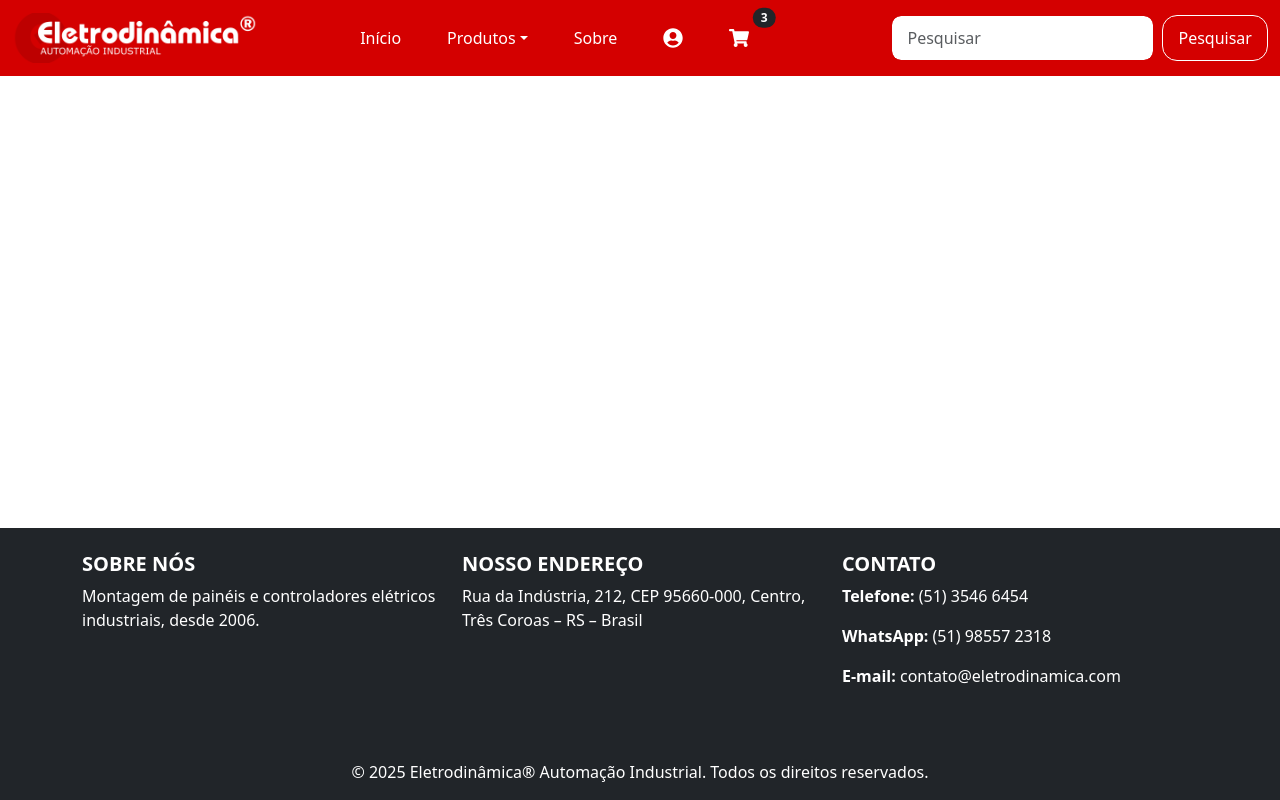
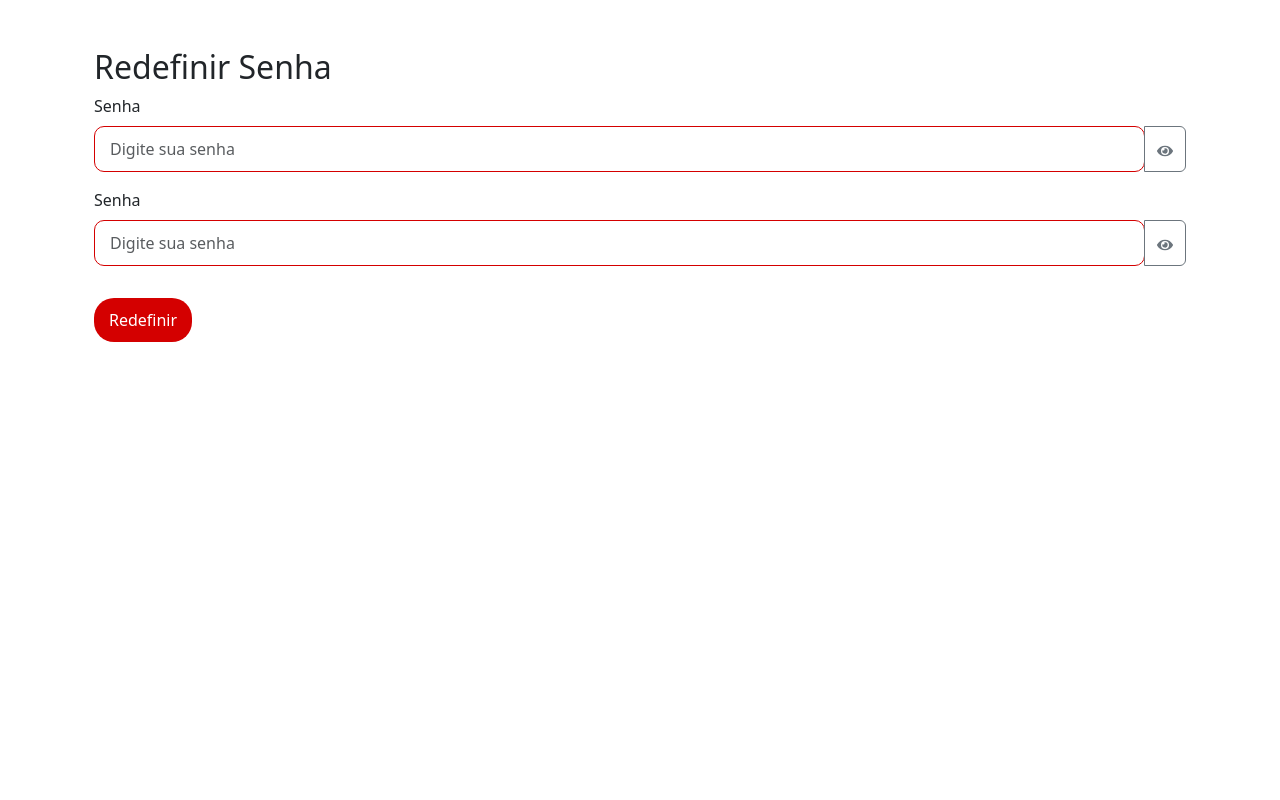
Before and after one commit to Knevitz/site_eletrodinamica, a React (Create React App) app in the folder eletrodinamica.loja/: page /redefinir-senha in a window 1280 px wide. Built offline with nearby package versions, Linux system fonts and the light colour scheme.

Commit message:
redefinição de senha e mostrar senha

```diff
--- a/eletrodinamica.loja/src/App.jsx
+++ b/eletrodinamica.loja/src/App.jsx
@@ -13,6 +13,8 @@ import NavBarComp from "./components/NavBarComp";
 import Home from "./pages/Home";
 import Carrinho from "./pages/Carrinho";
 import Login from "./pages/login";
+import RecuperarSenha from "./pages/RecuperarSenha";
+import RedefinirSenha from "./pages/RedefinirSenha";
 import ContaCliente from "./pages/ContaCliente";
 import PainelAdmin from "./pages/PainelAdmin";
 import ProdutosAdmin from "./components/ProdutosAdmin";
@@ -23,7 +25,8 @@ import Registrar from "./pages/Registrar";
 const AppContent = () => {
   const location = useLocation();
   const isLoginPage =
-    location.pathname === "/login" || location.pathname === "/registrar"; // Adicionando a rota /perfil
+    ["/login", "/registrar", "/recuperar-senha"].includes(location.pathname) ||
+    location.pathname.startsWith("/redefinir-senha");
 
   return (
     <>
@@ -35,6 +38,8 @@ const AppContent = () => {
             <Route path="/" element={<Home />} />
             <Route path="/Carrinho" element={<Carrinho />} />
             <Route path="/login" element={<Login />} />
+            <Route path="/recuperar-senha" element={<RecuperarSenha />} />
+            <Route path="/redefinir-senha" element={<RedefinirSenha />} />
             <Route path="/registrar" element={<Registrar />} />
             <Route path="/cliente" element={<ContaCliente />} />
             <Route path="/admin" element={<PainelAdmin />} />
--- /dev/null
+++ b/eletrodinamica.loja/src/components/CampoSenha.jsx
@@ -0,0 +1,37 @@
+import { useState } from "react";
+import { FaEye, FaEyeSlash } from "react-icons/fa";
+
+const CampoSenha = ({ senha, setSenha }) => {
+  const [mostrarSenha, setMostrarSenha] = useState(false);
+
+  return (
+    <div className="mb-3">
+      <label htmlFor="password" className="form-label">
+        Senha
+      </label>
+      <div className="input-group">
+        <input
+          type={mostrarSenha ? "text" : "password"}
+          className="form-control"
+          id="password"
+          name="password"
+          placeholder="Digite sua senha"
+          value={senha}
+          onChange={(e) => setSenha(e.target.value)}
+          required
+        />
+        <button
+          type="button"
+          className="btn btn-outline-secondary"
+          onClick={() => setMostrarSenha(!mostrarSenha)}
+          tabIndex={-1}
+          aria-label={mostrarSenha ? "Ocultar senha" : "Mostrar senha"}
+        >
+          {mostrarSenha ? <FaEyeSlash /> : <FaEye />}
+        </button>
+      </div>
+    </div>
+  );
+};
+
+export default CampoSenha;
--- /dev/null
+++ b/eletrodinamica.loja/src/pages/RecuperarSenha.jsx
@@ -0,0 +1,65 @@
+import React, { useState } from "react";
+
+const RecuperarSenha = () => {
+  const [email, setEmail] = useState("");
+  const [mensagem, setMensagem] = useState("");
+  const [erro, setErro] = useState("");
+
+  const handleSubmit = async (e) => {
+    e.preventDefault();
+    setMensagem("");
+    setErro("");
+
+    try {
+      const res = await fetch(
+        `${process.env.REACT_APP_API_URL}/api/auth/recuperar-senha`,
+        {
+          method: "POST",
+          headers: { "Content-Type": "application/json" },
+          body: JSON.stringify({ email }),
+        }
+      );
+
+      const data = await res.json();
+
+      if (!res.ok) {
+        throw new Error(data.mensagem || "Erro ao enviar e-mail");
+      }
+
+      setMensagem(
+        "Um e-mail foi enviado com instruções para redefinir sua senha. Verifique sua caixa de entrada e também a pasta de spam."
+      );
+    } catch (err) {
+      setErro(err.message);
+    }
+  };
+
+  return (
+    <div className="container mt-5">
+      <h2>Recuperar Senha</h2>
+      <form onSubmit={handleSubmit}>
+        <div className="mb-3">
+          <label htmlFor="email" className="form-label">
+            E-mail cadastrado
+          </label>
+          <input
+            type="email"
+            id="email"
+            className="form-control"
+            value={email}
+            onChange={(e) => setEmail(e.target.value)}
+            required
+            placeholder="seuemail@exemplo.com"
+          />
+        </div>
+        {mensagem && <div className="alert alert-success">{mensagem}</div>}
+        {erro && <div className="alert alert-danger">{erro}</div>}
+        <button type="submit" className="btn btn-danger">
+          Enviar instruções por e-mail
+        </button>
+      </form>
+    </div>
+  );
+};
+
+export default RecuperarSenha;
--- /dev/null
+++ b/eletrodinamica.loja/src/pages/RedefinirSenha.jsx
@@ -0,0 +1,76 @@
+import React, { useState } from "react";
+import { useNavigate } from "react-router-dom";
+import CampoSenha from "../components/CampoSenha";
+
+const RedefinirSenha = () => {
+  const [novaSenha, setNovaSenha] = useState("");
+  const [confirmarSenha, setConfirmarSenha] = useState("");
+  const [erro, setErro] = useState("");
+  const [mensagem, setMensagem] = useState("");
+  const navigate = useNavigate();
+
+  const token = new URLSearchParams(window.location.search).get("token");
+
+  const handleSubmit = async (e) => {
+    e.preventDefault();
+    setErro("");
+    setMensagem("");
+
+    if (novaSenha !== confirmarSenha) {
+      setErro("As senhas não coincidem.");
+      return;
+    }
+
+    try {
+      const res = await fetch(
+        `${process.env.REACT_APP_API_URL}/api/auth/redefinir-senha`,
+        {
+          method: "POST",
+          headers: { "Content-Type": "application/json" },
+          body: JSON.stringify({ token, novaSenha }),
+        }
+      );
+
+      const data = await res.json();
+
+      if (!res.ok) {
+        throw new Error(data.mensagem || "Erro ao redefinir senha.");
+      }
+
+      setMensagem(
+        "Senha redefinida com sucesso! Você será redirecionado para a página de login."
+      );
+
+      setTimeout(() => {
+        navigate("/login");
+      }, 3000);
+    } catch (err) {
+      setErro(err.message);
+    }
+  };
+
+  return (
+    <div className="container mt-5">
+      <h2>Redefinir Senha</h2>
+      <form onSubmit={handleSubmit}>
+        <CampoSenha
+          senha={novaSenha}
+          setSenha={setNovaSenha}
+          label="Nova senha"
+        />
+        <CampoSenha
+          senha={confirmarSenha}
+          setSenha={setConfirmarSenha}
+          label="Confirmar nova senha"
+        />
+        {mensagem && <div className="alert alert-success mt-3">{mensagem}</div>}
+        {erro && <div className="alert alert-danger mt-3">{erro}</div>}
+        <button type="submit" className="btn btn-danger mt-3">
+          Redefinir
+        </button>
+      </form>
+    </div>
+  );
+};
+
+export default RedefinirSenha;
--- a/eletrodinamica.loja/src/pages/login.jsx
+++ b/eletrodinamica.loja/src/pages/login.jsx
@@ -4,6 +4,7 @@ import CNPJ from "../components/CNPJ";
 import "../App.css";
 import "./login.css";
 import loginImage from "../assets/foto-divulgacao.jpg";
+import CampoSenha from "../components/CampoSenha";
 
 const Login = () => {
   const [cnpj, setCnpj] = useState("");
@@ -76,19 +77,7 @@ const Login = () => {
               />
             </div>
             <div className="mb-3">
-              <label htmlFor="password" className="form-label">
-                Senha
-              </label>
-              <input
-                type="password"
-                className="form-control"
-                id="password"
-                name="password"
-                placeholder="Digite sua senha"
-                value={senha}
-                onChange={(e) => setSenha(e.target.value)}
-                required
-              />
+              <CampoSenha senha={senha} setSenha={setSenha} />
             </div>
             {erro && (
               <div className="alert alert-danger text-center">{erro}</div>
@@ -96,6 +85,11 @@ const Login = () => {
             <button type="submit" className="btn btn-danger w-100">
               Login
             </button>
+            <div className="mt-3">
+              <Link to="/recuperar-senha" className="text-danger">
+                Esqueci minha senha
+              </Link>
+            </div>
           </form>
           <p className="mt-4 text-center">
             Não tem uma conta?{" "}
```
